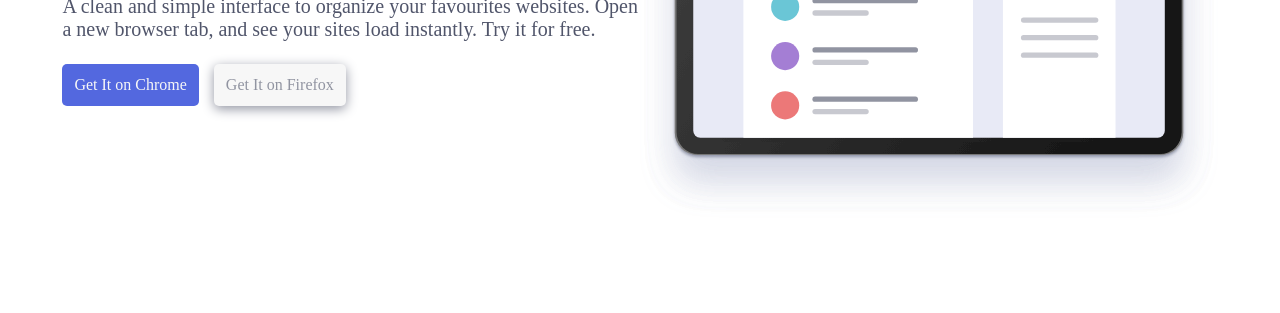
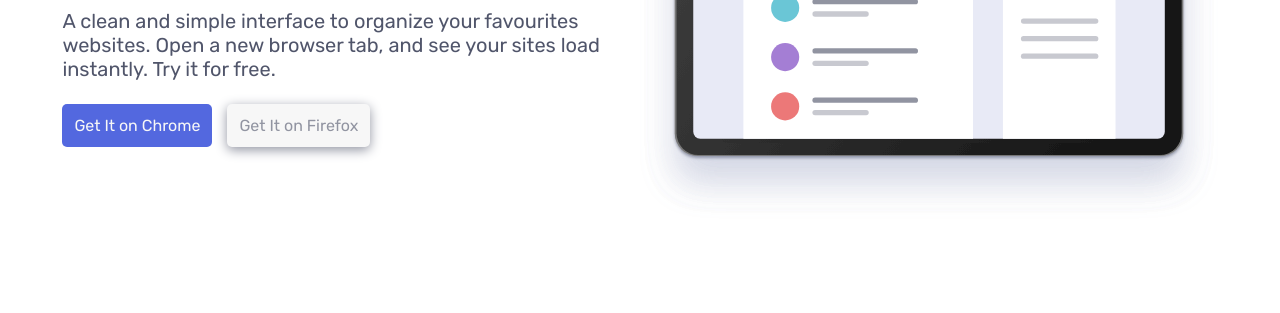
Before and after one commit to jamextech1/Bookmark-Landing-Project-1, a plain HTML site: page index.html in a window 1280 px wide. Shown: the part 375-688 px from the top of the page. Drawn offline with Linux system fonts and the light colour scheme.

Commit message:
corrected google font wahala

```diff
--- a/style.css
+++ b/style.css
@@ -52,7 +52,7 @@ html {
 }
 body {
   font-size: 2rem;
-  font-family: "Rubik" sans-serif;
+  font-family: "Rubik", sans-serif;
   color: var(--darkblue);
   overflow-x: hidden;
 }
```
